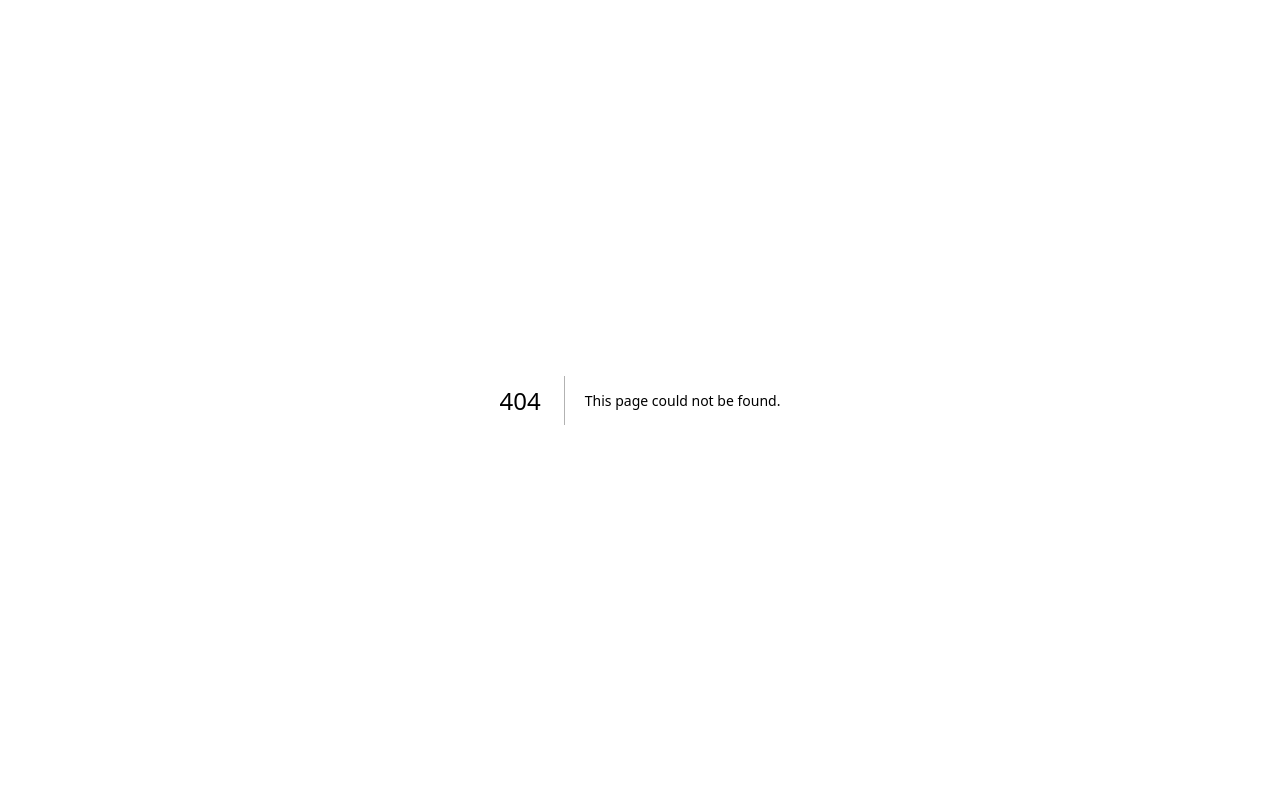
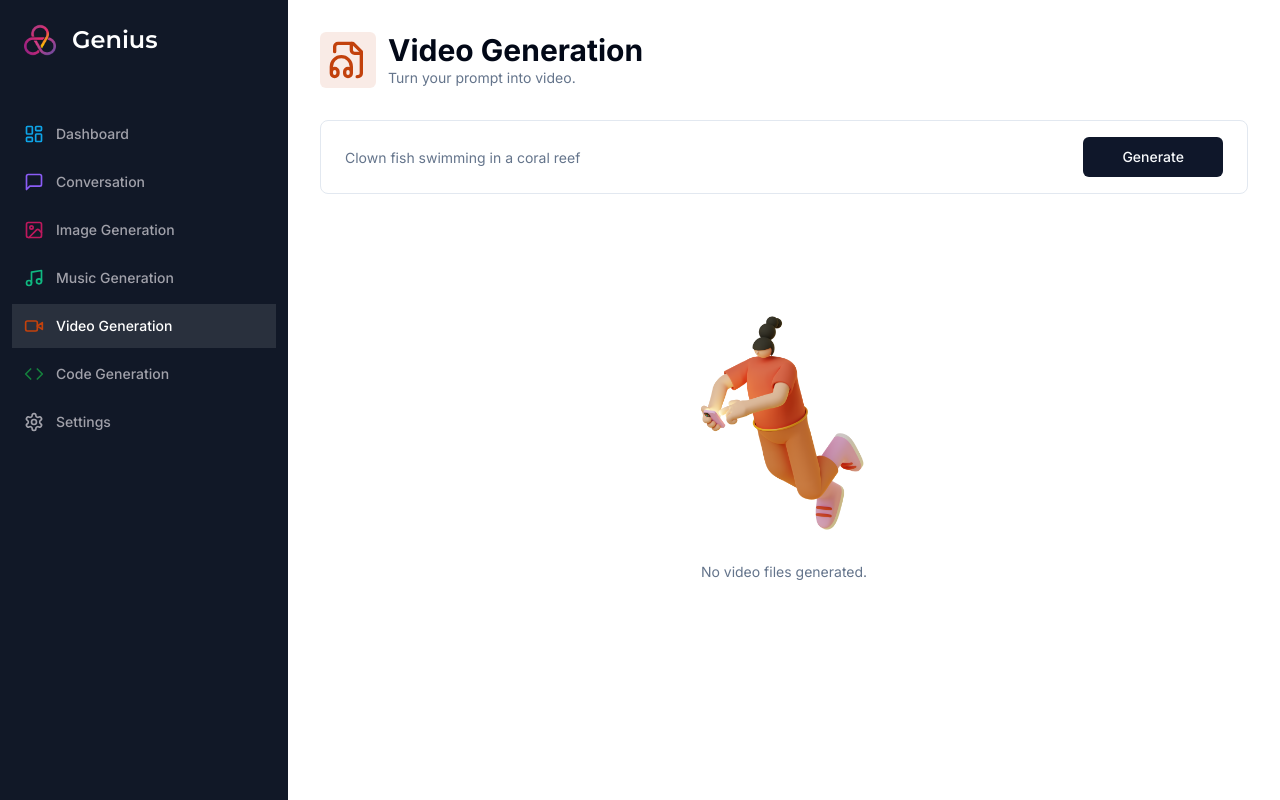
Before and after one commit to LioNguyen/project-next13-ai-saas, a Next.js app: page /video in a window 1280 px wide. Before the commit this address had no page. Built offline with nearby package versions, Linux system fonts and the light colour scheme.

Commit message:
feat: create video generation AI (replicate)

```diff
--- /dev/null
+++ b/app/(dashboard)/(routes)/video/constants.ts
@@ -0,0 +1,7 @@
+import * as z from "zod";
+
+export const formSchema = z.object({
+  prompt: z.string().min(1, {
+    message: "Prompt is required."
+  }),
+});
--- /dev/null
+++ b/app/(dashboard)/(routes)/video/page.tsx
@@ -0,0 +1,118 @@
+"use client";
+
+import * as z from "zod";
+import axios from "axios";
+import { useState } from "react";
+import { zodResolver } from "@hookform/resolvers/zod";
+import { useForm } from "react-hook-form";
+import { FileAudio } from "lucide-react";
+import { useRouter } from "next/navigation";
+
+import { Heading } from "@/components/heading";
+import { Button } from "@/components/ui/button";
+import { Input } from "@/components/ui/input";
+import { Form, FormControl, FormField, FormItem } from "@/components/ui/form";
+import { Loader } from "@/components/loader";
+import { Empty } from "@/components/empty";
+
+import { formSchema } from "./constants";
+
+const VideoPage = () => {
+  const router = useRouter();
+  const [video, setVideo] = useState<string>();
+
+  const form = useForm<z.infer<typeof formSchema>>({
+    resolver: zodResolver(formSchema),
+    defaultValues: {
+      prompt: "",
+    },
+  });
+
+  const isLoading = form.formState.isSubmitting;
+
+  const onSubmit = async (values: z.infer<typeof formSchema>) => {
+    try {
+      setVideo(undefined);
+
+      const response = await axios.post("/api/video", values);
+
+      setVideo(response.data[0]);
+      form.reset();
+    } catch (error: any) {
+      console.log("🚀 @log ~ onSubmit ~ error:", error);
+    } finally {
+      router.refresh();
+    }
+  };
+
+  return (
+    <div>
+      <Heading
+        title="Video Generation"
+        description="Turn your prompt into video."
+        icon={FileAudio}
+        iconColor="text-orange-700"
+        bgColor="bg-orange-700/10"
+      />
+      <div className="px-4 lg:px-8">
+        <Form {...form}>
+          <form
+            onSubmit={form.handleSubmit(onSubmit)}
+            className="
+              rounded-lg
+              border
+              w-full
+              p-4
+              px-3
+              md:px-6
+              focus-within:shadow-sm
+              grid
+              grid-cols-12
+              gap-2
+            "
+          >
+            <FormField
+              name="prompt"
+              render={({ field }) => (
+                <FormItem className="col-span-12 lg:col-span-10">
+                  <FormControl className="m-0 p-0">
+                    <Input
+                      className="border-0 outline-none focus-visible:ring-0 focus-visible:ring-transparent"
+                      disabled={isLoading}
+                      placeholder="Clown fish swimming in a coral reef"
+                      {...field}
+                    />
+                  </FormControl>
+                </FormItem>
+              )}
+            />
+            <Button
+              className="col-span-12 lg:col-span-2 w-full"
+              type="submit"
+              disabled={isLoading}
+              size="icon"
+            >
+              Generate
+            </Button>
+          </form>
+        </Form>
+        {isLoading && (
+          <div className="p-20">
+            <Loader />
+          </div>
+        )}
+        {!video && !isLoading && <Empty label="No video files generated." />}
+        {video && (
+          <video
+            controls
+            className="w-full aspect-video mt-8 rounded-lg border bg-black"
+          >
+            <source src={video} />
+          </video>
+        )}
+      </div>
+    </div>
+  );
+};
+
+export default VideoPage;
--- /dev/null
+++ b/app/api/video/route.ts
@@ -0,0 +1,37 @@
+import Replicate from "replicate";
+import { auth } from "@clerk/nextjs";
+import { NextResponse } from "next/server";
+
+const replicate = new Replicate({
+  auth: process.env.REPLICATE_API_TOKEN!,
+});
+
+export async function POST(req: Request) {
+  try {
+    const { userId } = auth();
+    const body = await req.json();
+    const { prompt } = body;
+
+    if (!userId) {
+      return new NextResponse("Unauthorized", { status: 401 });
+    }
+
+    if (!prompt) {
+      return new NextResponse("Prompt is required", { status: 400 });
+    }
+
+    const response = await replicate.run(
+      "anotherjesse/zeroscope-v2-xl:71996d331e8ede8ef7bd76eba9fae076d31792e4ddf4ad057779b443d6aea62f",
+      {
+        input: {
+          prompt,
+        },
+      }
+    );
+
+    return NextResponse.json(response);
+  } catch (error) {
+    console.log("[VIDEO_ERROR]", error);
+    return new NextResponse("Internal Error", { status: 500 });
+  }
+}
```
